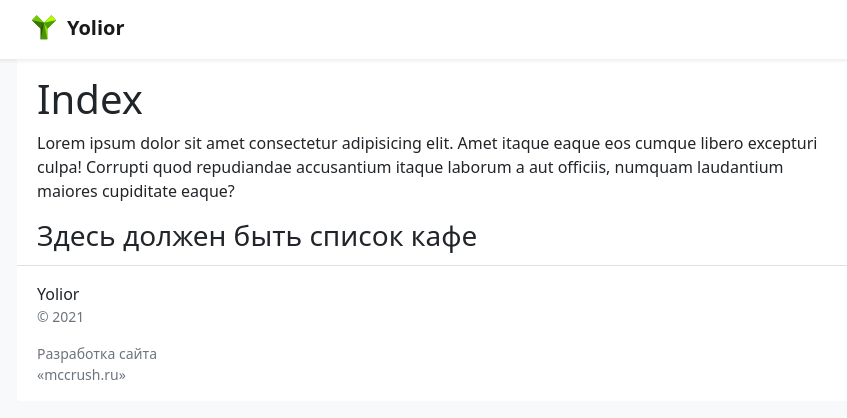
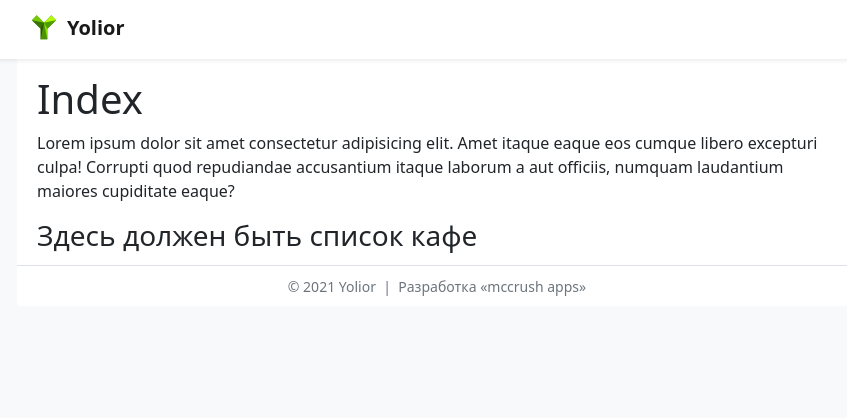
Before and after one commit to mccrush/yolior, a Vue app: page / in a window 1280 px wide. Shown: the top 418 px of the page, without its empty margins (203-1050 px from the left). Built offline with nearby package versions, Linux system fonts and the light colour scheme; no server answers.

Commit message:
Settings footer

```diff
--- a/src/components/FooterBlock.vue
+++ b/src/components/FooterBlock.vue
@@ -1,25 +1,20 @@
 <template>
-  <div class="row border-top mt-1 ps-2 pt-3 pe-2">
-    <div class="col-3">
-      Yolior
-      <small class="d-block mb-3 text-muted"
-        >&copy; {{ new Date().getFullYear() }}</small
+  <div class="row border-top text-center mt-1 ps-2 pt-2 pe-2 pb-2">
+    <div class="col-12">
+      <small class="mb-3 text-muted"
+        >&copy; {{ new Date().getFullYear() }} Yolior&nbsp;</small
       >
-      <small class="d-block mb-3 text-muted">
-        Разработка сайта
-        <br />
+      <small class="mb-3 text-muted">
+        |&nbsp;&nbsp;Разработка
         <a
           class="link"
           href="https://mccrush.ru"
           target="_blank"
           title="Перейти на сайт mccrush.ru"
-          >«mccrush.ru»</a
+          >«mccrush apps»</a
         >
       </small>
     </div>
-    <div class="col-3"></div>
-    <div class="col-3"></div>
-    <div class="col-3"></div>
   </div>
 </template>
 <script>
```
